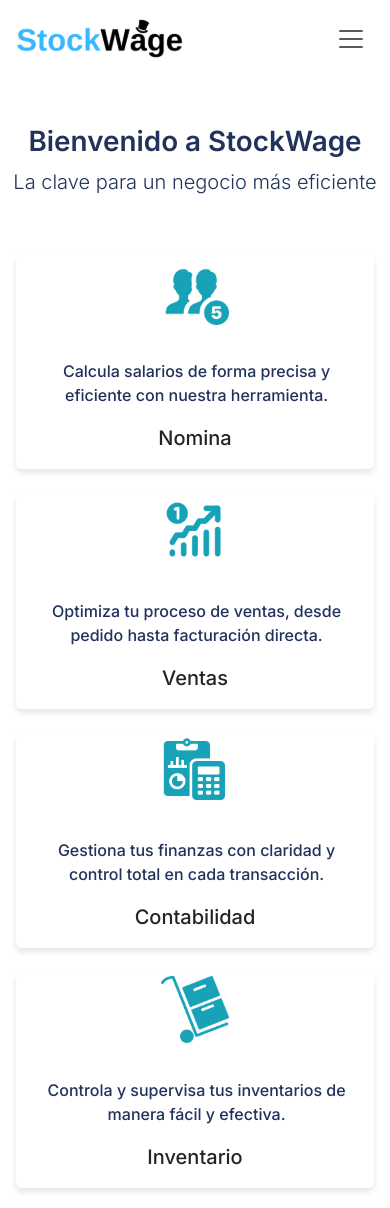
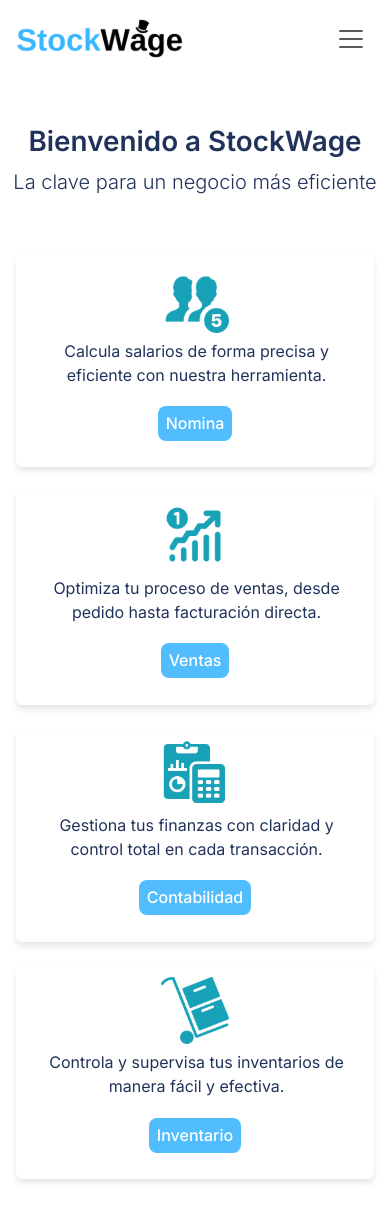
Before and after one commit to Code-Crafters-PUJ/web-app-users, an Angular app: page /landing in a window 390 px wide. Built offline with nearby package versions, Linux system fonts and the light colour scheme.

Commit message:
Fix: General Info Style

```diff
--- a/src/app/pages/landing-page/components/general-info/general-info.component.css
+++ b/src/app/pages/landing-page/components/general-info/general-info.component.css
@@ -14,7 +14,7 @@ body {
 
 .info{
     color: #21325B;
-    font-weight:500;
+    font-weight:400;
 }
 .items{
     margin: 1%;
@@ -22,10 +22,15 @@ body {
     box-shadow: 0 4px 6px rgba(0, 0, 0, 0.1);
 }
 
-@media (max-width: 1000px) {
+.small-img{
+    width: 8vh;
+    padding-bottom: 10%;
+}
+
+@media (max-width: 700px) {
 
     .items {
-        padding: 1%;
+        padding: 3%;
         padding-left: 5%;
         padding-right: 5%;
         display: flex;
@@ -41,11 +46,6 @@ body {
         padding-left: 2%;
     }
     .small-img{
-        padding-bottom: 0;
+        padding-bottom: 1%;
     }
 }
-
-.small-img{
-    width: 8vh;
-    padding-bottom: 10%;
-}
--- a/src/app/pages/landing-page/components/general-info/general-info.component.html
+++ b/src/app/pages/landing-page/components/general-info/general-info.component.html
@@ -11,28 +11,28 @@
             <div class="items px-4 bg-white rounded-2 h-100">
                 <img class="small-img" src="/../assets/pages/landing-page/general-info/Payroll1.svg" alt="Payroll">
                 <p class="info">Calcula salarios de forma precisa y eficiente con nuestra herramienta.</p>
-                <h5>Nomina</h5>
+                <h6 class="text-white p-2 rounded-3 mx-5" style="background-color: #51BDFF; font-weight:500;">Nomina</h6>
             </div>
         </div>
         <div class="col-lg-2 col-md-3 mb-4 mx-2">
             <div class="items px-4 bg-white rounded-2 h-100">
                 <img class="small-img" src="/../assets/pages/landing-page/general-info/TotalSales2.svg" alt="Payroll">
                 <p class="info">Optimiza tu proceso de ventas, desde pedido hasta facturación directa.</p>
-                <h5>Ventas</h5>
+                <h6 class="text-white p-2 rounded-3 mx-5" style="background-color: #51BDFF; font-weight:500;">Ventas</h6>
             </div>
         </div>
         <div class="col-lg-2 col-md-3 mb-4 mx-2">
             <div class="items px-4 bg-white rounded-2 h-100">
                 <img class="small-img" src="/../assets/pages/landing-page/general-info/Accounting3.svg" alt="Payroll">
                 <p class="info">Gestiona tus finanzas con claridad y control total en cada transacción.</p>
-                <h5>Contabilidad</h5>
+                <h6 class="text-white p-2 rounded-3 mx-5" style="background-color: #51BDFF; font-weight:500;">Contabilidad</h6>
             </div>
         </div>
         <div class="col-lg-2 col-md-3 mb-4 mx-2">
             <div class=" items px-4 bg-white rounded-2 h-100">
                 <img class="small-img" src="/../assets/pages/landing-page/general-info/Trolley4.svg" alt="Payroll">
                 <p class="info">Controla y supervisa tus inventarios de manera fácil y efectiva.</p>
-                <h5>Inventario</h5>
+                <h6 class="text-white p-2 rounded-3 mx-5" style="background-color: #51BDFF; font-weight:500;">Inventario</h6>
             </div>
         </div>
     </div>
```
